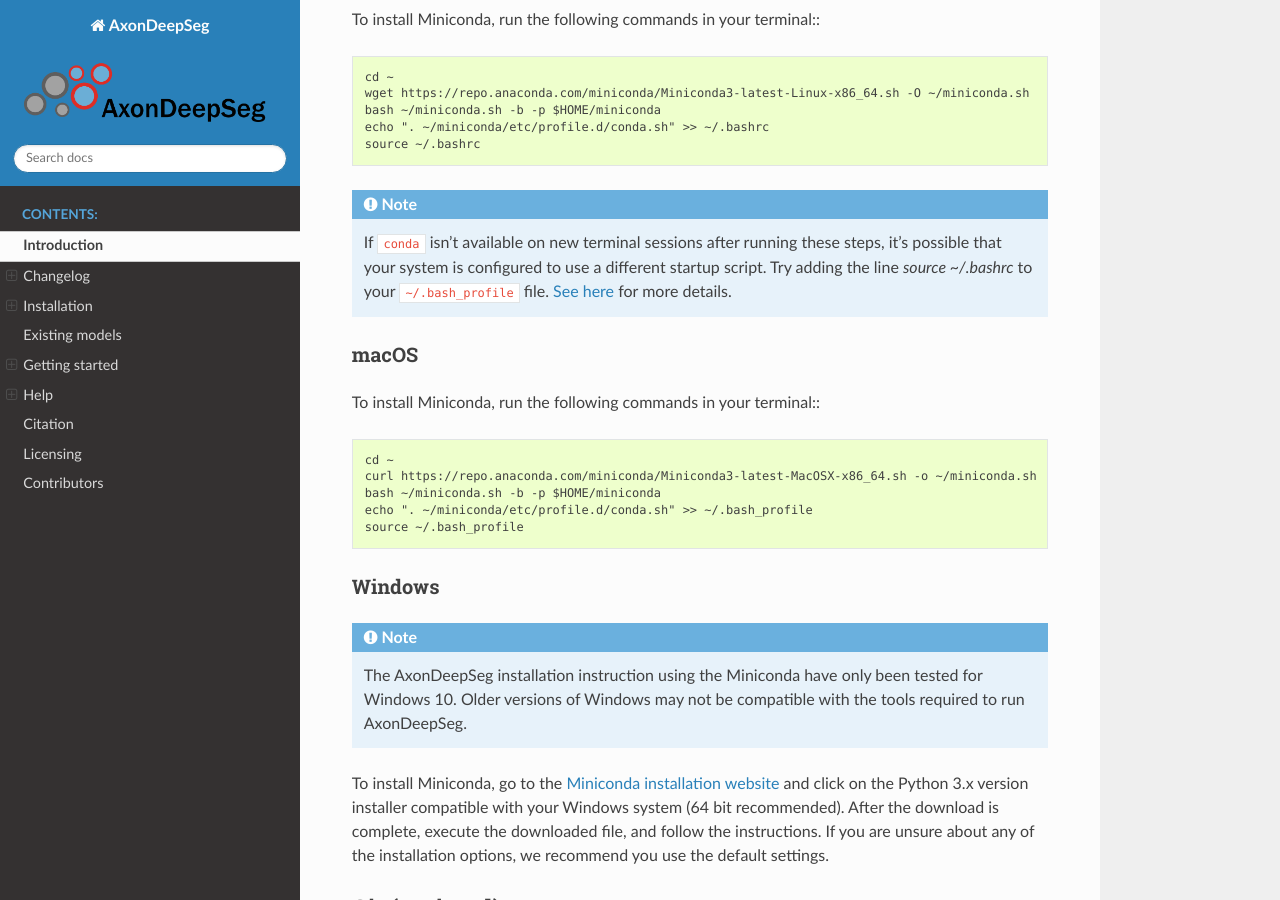
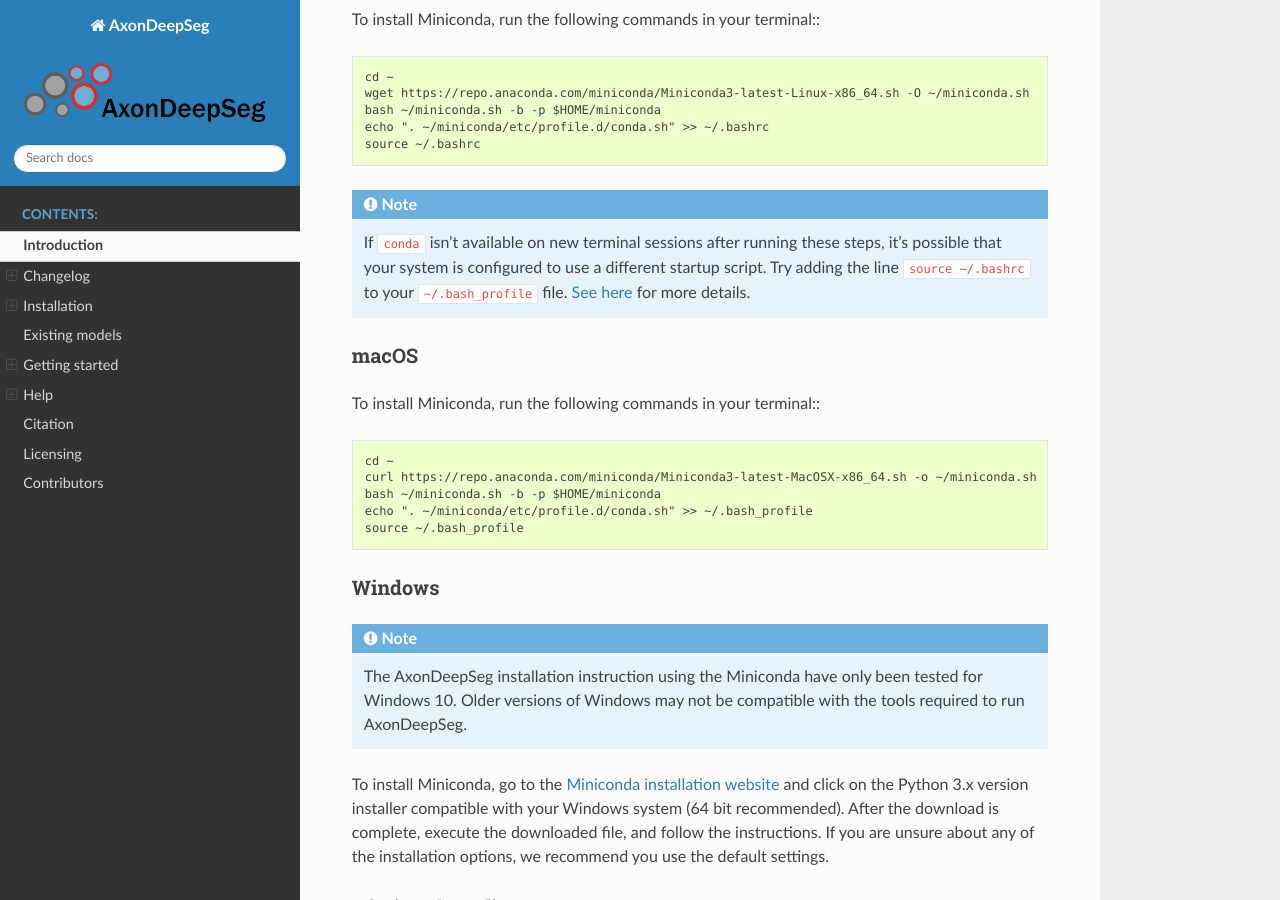
Before and after one commit to axondeepseg/axondeepseg, a Sphinx documentation site: the page built from docs/source/documentation.rst, in a window 1280 px wide and 900 px high, scrolled down 3156 px. Built offline with Sphinx 7.4.7 and the Read the Docs theme 2.0.0, drawn with Linux system fonts in a browser that asks for light colours.

Commit message:
Minor RTD syntax fix

```diff
--- a/docs/source/documentation.rst
+++ b/docs/source/documentation.rst
@@ -130,7 +130,7 @@ To install Miniconda, run the following commands in your terminal:::
     source ~/.bashrc
 
 .. NOTE ::
-   If ``conda`` isn't available on new terminal sessions after running these steps, it's possible that your system is configured to use a different startup script. Try adding the line `source ~/.bashrc` to your ``~/.bash_profile`` file. `See here <http://www.joshstaiger.org/archives/2005/07/bash_profile_vs.html>`_ for more details.
+   If ``conda`` isn't available on new terminal sessions after running these steps, it's possible that your system is configured to use a different startup script. Try adding the line ``source ~/.bashrc`` to your ``~/.bash_profile`` file. `See here <http://www.joshstaiger.org/archives/2005/07/bash_profile_vs.html>`_ for more details.
 
 macOS
 ~~~~~~~~~~~~~~~~~~~~~~~~~~~~~~~~~~~~~~~~~~~~~~~~~~~~~~~~~~~~~~~~~~~~~~~~~~~~~~
```
